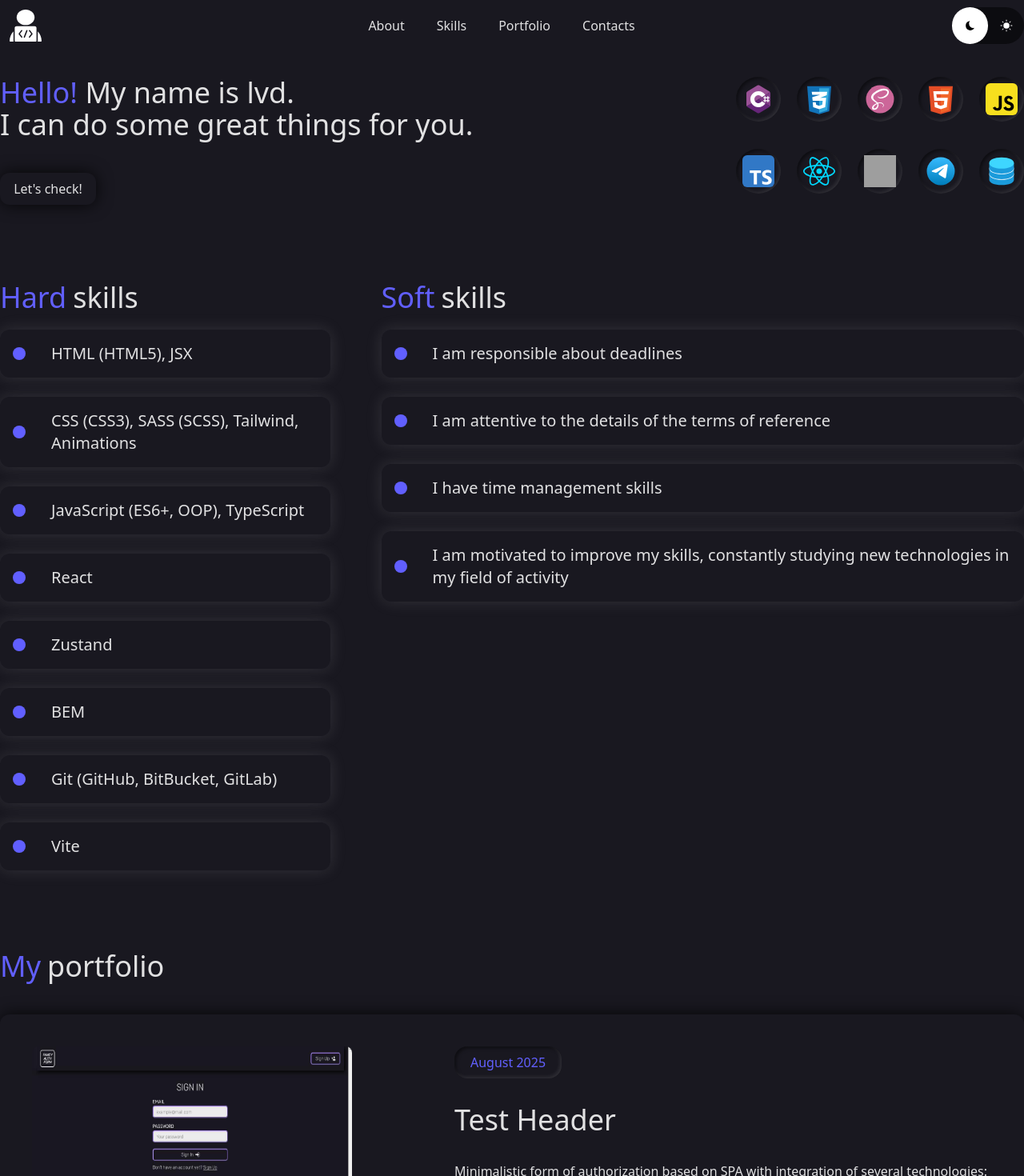
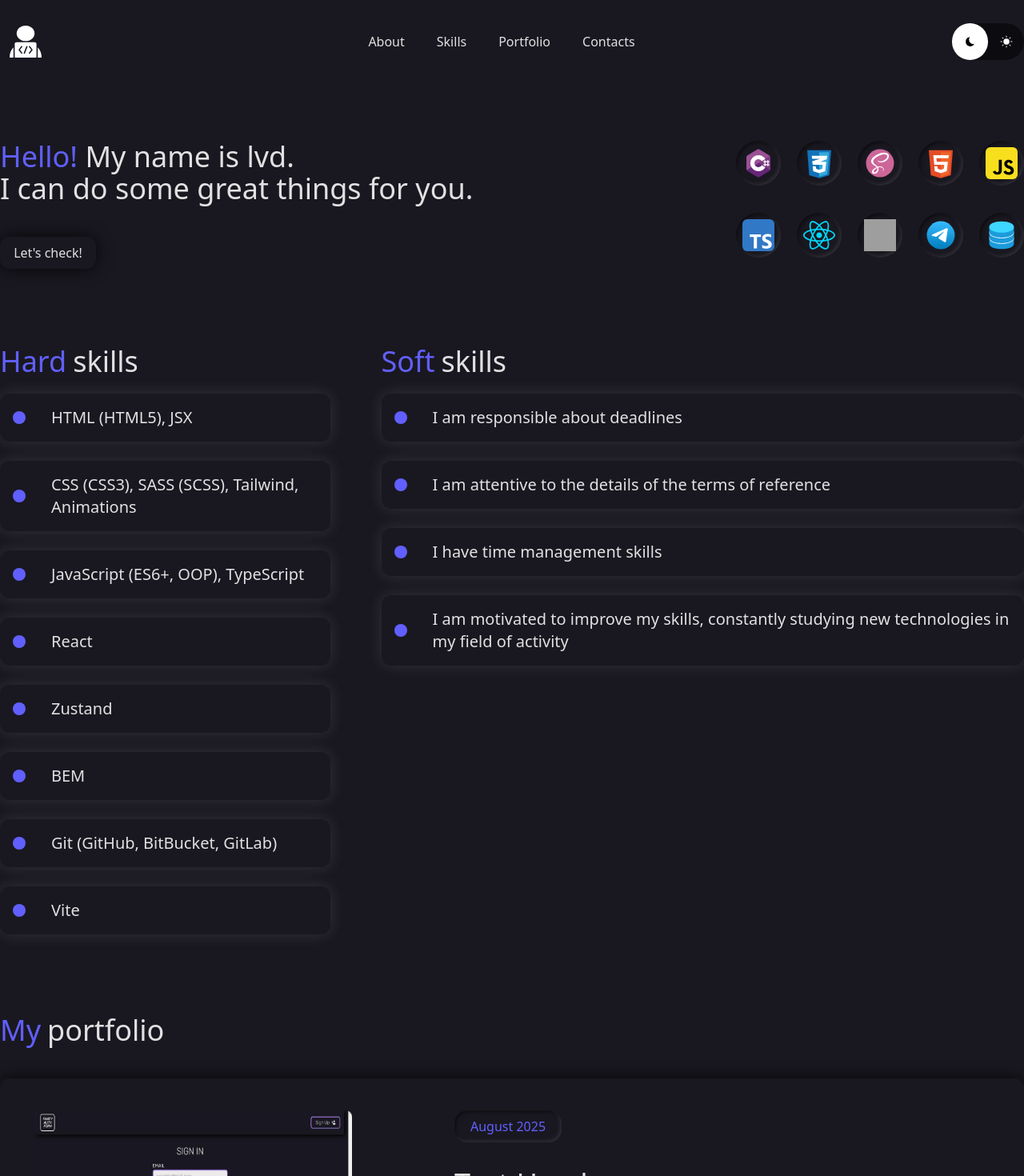
Before and after one commit to lvd536/portfolio, a React (Vite) app: page / in a window 1280 px wide. Shown: the top 1470 px of the page at 80% size. Built offline with nearby package versions, Linux system fonts and the light colour scheme; grey boxes are pictures that could not be loaded.

Commit message:
- Refactoring

```diff
--- a/src/components/About/About.tsx
+++ b/src/components/About/About.tsx
@@ -4,7 +4,7 @@ import Stack from "./Stack.tsx";
 
 export default function About() {
     return (
-        <section id="about" className="py-24 flex justify-between">
+        <section id="about" className="pb-24 py-44 flex justify-between">
             <div className="flex flex-col">
                 <Title/>
                 <Button>Let's check!</Button>
--- /dev/null
+++ b/src/components/Header.tsx
@@ -0,0 +1,8 @@
+export default function Header({word1, word2}: {word1: string, word2: string}) {
+    return (
+        <div className="flex gap-2 text-4xl mb-5">
+            <span className="text-indigo-500">{word1}</span>
+            <span>{word2}</span>
+        </div>
+    )
+}
--- a/src/components/Navigation/NavBar.tsx
+++ b/src/components/Navigation/NavBar.tsx
@@ -12,7 +12,7 @@ export default function NavBar() {
         })
     })
     return (
-        <div className={`fixed w-full left-0 ${isScrolled && 'bg-(--dark-bg-color) shadow-lg shadow-black/50 transition-shadow duration-600'}`}>
+        <div className={`fixed w-full left-0 ${isScrolled ? 'pt-0' : 'pt-5'} ${isScrolled && 'bg-(--dark-bg-color) shadow-lg shadow-black/50 transition-shadow transition-padding duration-600'}`}>
             <div className={`flex items-center justify-between container mx-auto`}>
                 <Logo/>
                 <div className="flex gap-10">
--- a/src/components/Portfolio/Portfolio.tsx
+++ b/src/components/Portfolio/Portfolio.tsx
@@ -10,14 +10,12 @@ import react from '../../assets/langs/react.svg'
 import database from '../../assets/langs/database.svg'
 import testCase from '../../assets/portfolio/testCase.jpg'
 import PortfolioCard from "./PortfolioCard.tsx";
+import Header from "../Header.tsx";
 
 export default function Portfolio() {
     return (
         <section id="portfolio" className="mt-25">
-            <div className="flex gap-2 text-4xl mb-5">
-                <span className="text-indigo-500">My</span>
-                <span>portfolio</span>
-            </div>
+            <Header word1={'My'} word2={'portfolio'}/>
             <PortfolioCard
                 skills={[html, css, scss, typescript, javascript, react, csharp]}
                 header='Test Header'
--- a/src/components/Skill.tsx
+++ b/src/components/Skill.tsx
@@ -1,6 +1,6 @@
 export default function Skill({size, image} : {size : number, image : string}) {
     return (
-        <li className={`h-14 w-14 inline-flex shadow-(--box-shadow-date) rounded-full p-2 justify-center items-center`}>
+        <li className={`w-14 h-14 inline-flex shadow-(--box-shadow-date) rounded-full p-2 justify-center items-center`}>
             <img className={`w-${size} h-${size}`} src={image} alt="skills image"/>
         </li>
     )
--- a/src/components/Skills/SkillCard.tsx
+++ b/src/components/Skills/SkillCard.tsx
@@ -1,10 +1,9 @@
+import Header from "../Header.tsx";
+
 export default function SkillCard({header, children} : {header: string, children: React.ReactNode}) {
     return (
         <div>
-            <div className="flex gap-2 text-4xl mb-5">
-                <span className="text-indigo-500">{header}</span>
-                <span>skills</span>
-            </div>
+            <Header word1={header} word2={'skills'}/>
             <ul className="flex flex-col gap-6">
                 {children}
             </ul>
--- a/src/components/Skills/Skills.tsx
+++ b/src/components/Skills/Skills.tsx
@@ -13,7 +13,6 @@ export default function Skills() {
                <Item>BEM</Item>
                <Item>Git (GitHub, BitBucket, GitLab)</Item>
                <Item>Vite</Item>
-
            </SkillCard>
             <SkillCard header="Soft">
                 <Item>I am responsible about deadlines</Item>
```
